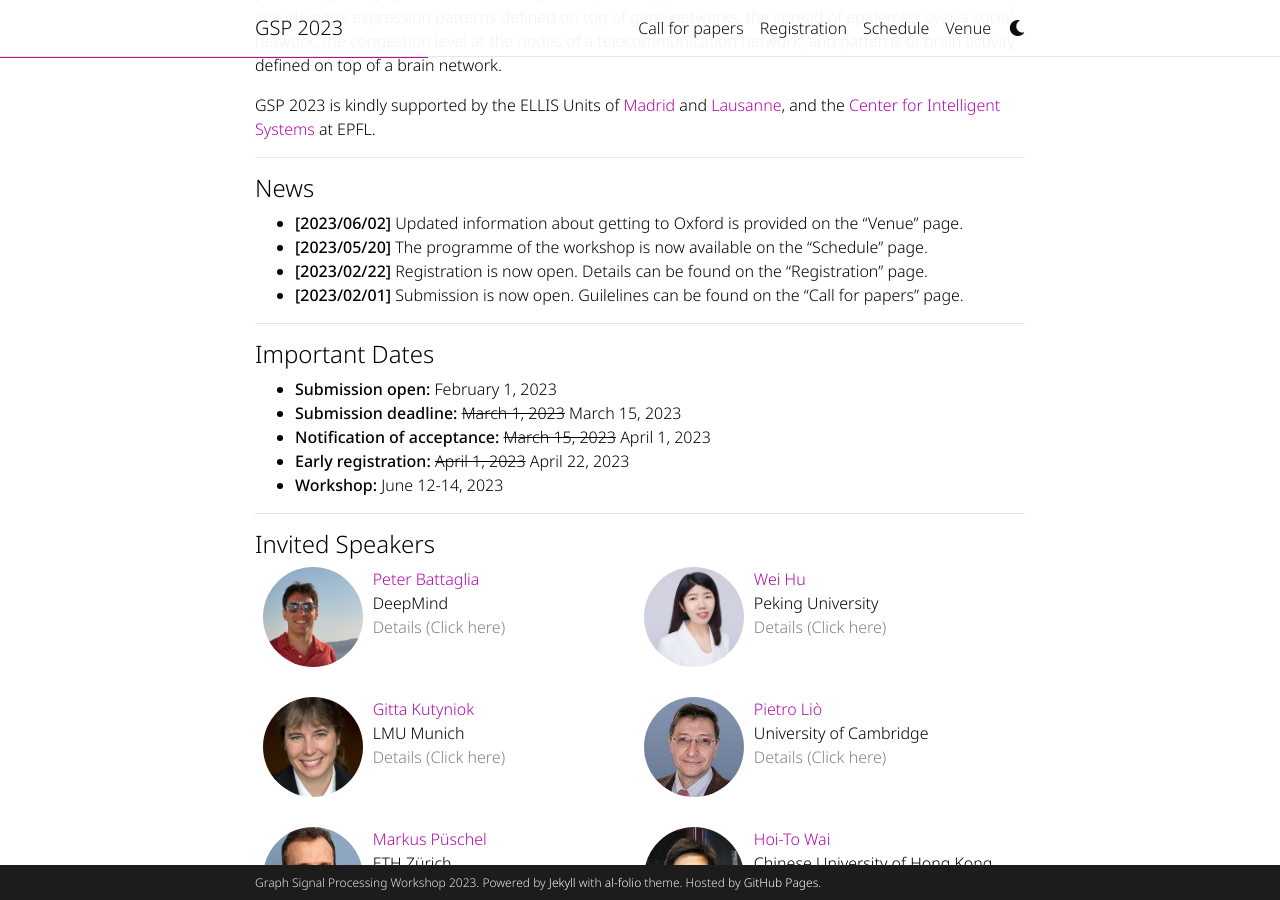
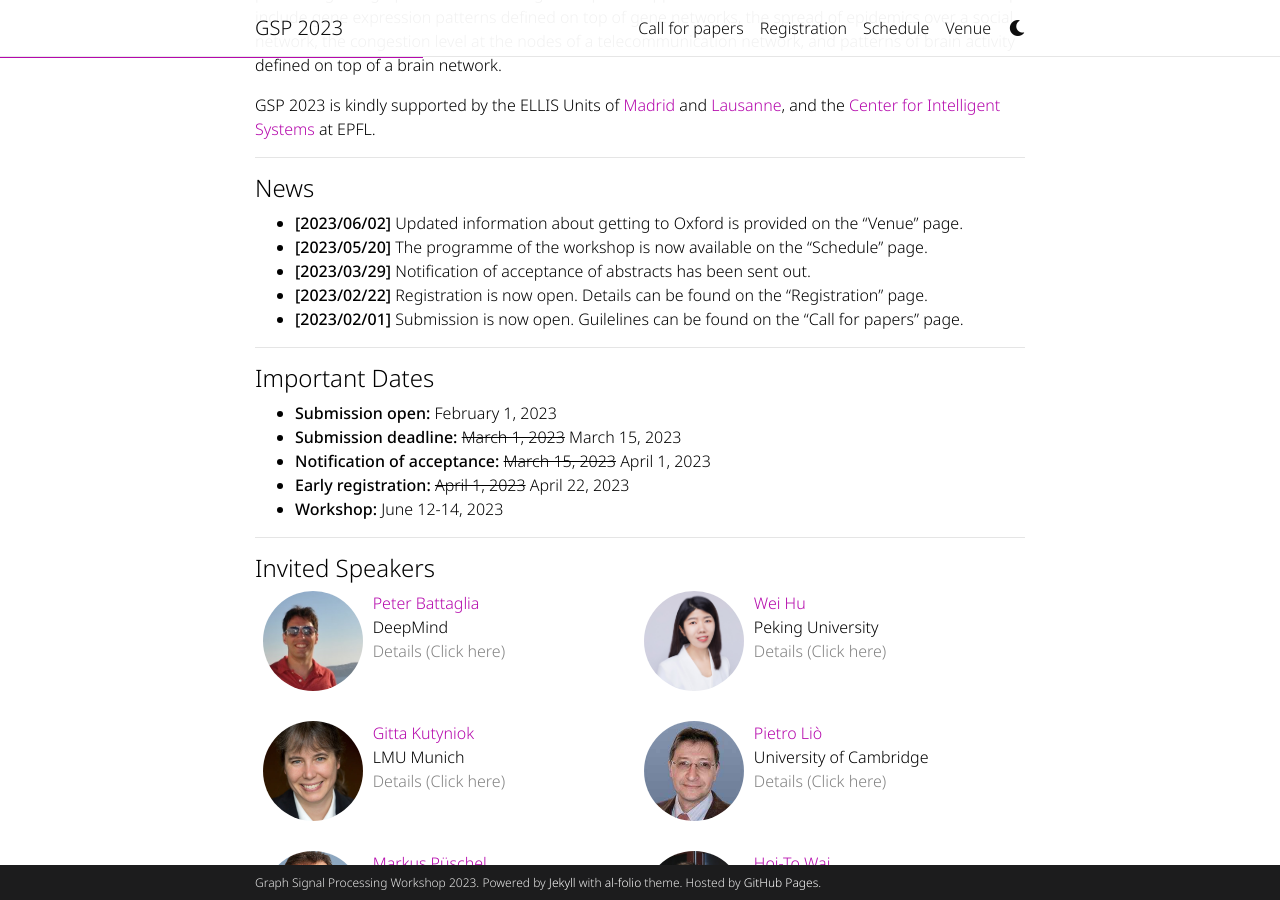
Before and after one commit to shreyasvinaya/gspworkshop2025.github.io, a Jekyll site: the page built from _pages/about.md, in a window 1280 px wide and 900 px high, scrolled down 678 px. Built offline with Jekyll 4.4.1, drawn with Linux system fonts in a browser that asks for light colours; full-size pictures stand in for the smaller copies a plugin makes; comment, search, counter and statistics services are not loaded; a style sheet for code colours, icons or effects is not loaded.

Commit message:
Update about.md

```diff
--- a/_pages/about.md
+++ b/_pages/about.md
@@ -23,6 +23,7 @@ GSP 2023 is kindly supported by the ELLIS Units of [Madrid](https://ellismadrid.
 #### News
 + **[2023/06/02]** Updated information about getting to Oxford is provided on the "Venue" page.
 + **[2023/05/20]** The programme of the workshop is now available on the "Schedule" page.
++ **[2023/03/29]** Notification of acceptance of abstracts has been sent out.
 + **[2023/02/22]** Registration is now open. Details can be found on the "Registration" page.
 + **[2023/02/01]** Submission is now open. Guilelines can be found on the "Call for papers" page.
 
```
